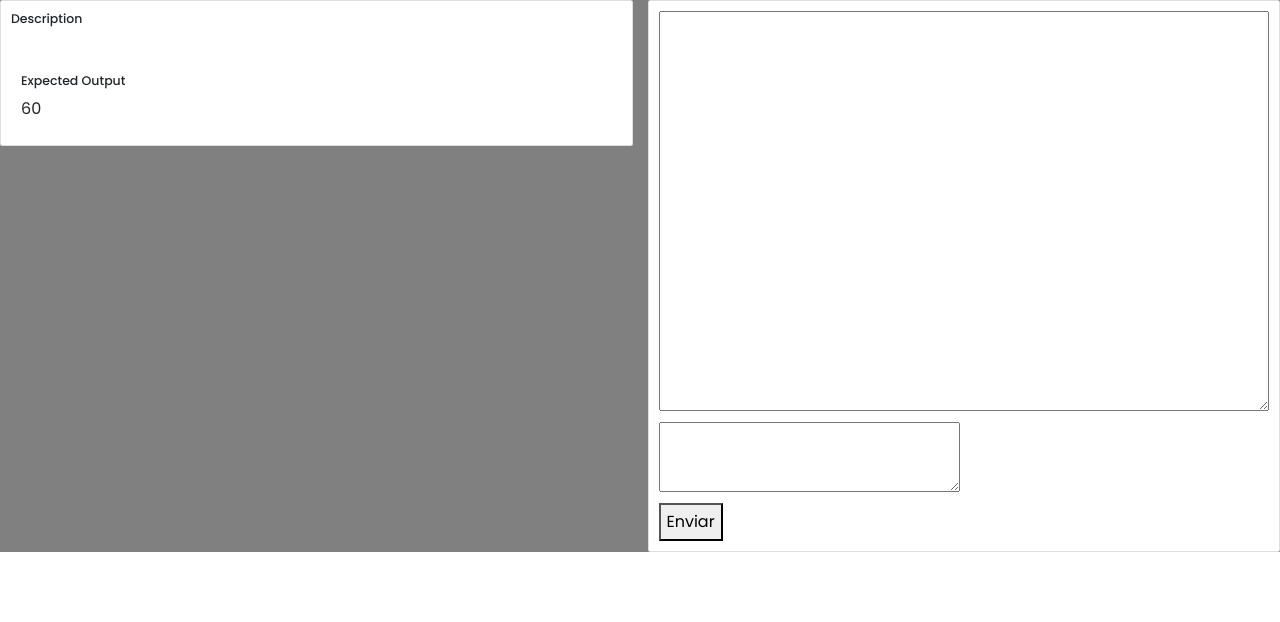
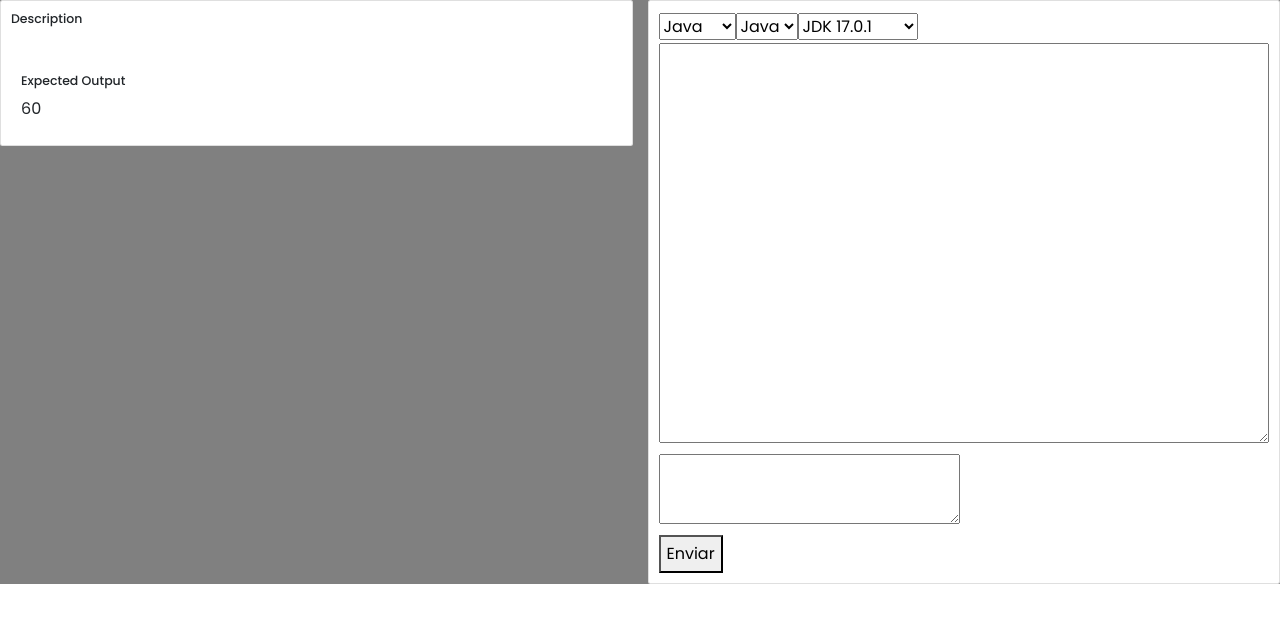
Before and after one commit to Nombre-Comun/Programacion_Competitiva, a React (Create React App) app in the folder front/: page /editor in a window 1280 px wide. Shown: the top 622 px of the page. Built offline with nearby package versions, Linux system fonts and the light colour scheme; what oidc-client would draw is missing.

Commit message:
update editor

```diff
--- a/front/src/components/pages/private/Editor.jsx
+++ b/front/src/components/pages/private/Editor.jsx
@@ -3,7 +3,7 @@ import axios from 'axios';
 
 function Editor() {
     function processOutput(props) {
-        let nOutput = props.replace(/\n/g, "<br>");
+        let nOutput = props;
         return nOutput;
     }
 
@@ -25,8 +25,84 @@ function Editor() {
     const [code, setCode] = useState('');
     const [inputStdin, setInputStdin] = useState('');
     const [responseC, setResponseC] = useState('');
+    const [language, setLanguage] = useState('java');
+    const [versionLang, setVersionLang] = useState('java');
+    const [version, setVersion] = useState('4');
     const [expectedOutput, setExpectedOutput] = useState(5 * 12);
-    const [output, setOutput] = useState(null);
+
+    const versionCode = (() => {
+        switch (language) {
+            case 'java':
+                return [
+                    { value: 'java', label: 'Java' },
+                ];
+            case 'python2':
+                return [
+                    { value: 'python2', label: 'Python 2' },
+                    { value: 'python3', label: 'Python 3' },
+                ];
+            case 'cpp':
+                return [
+                    { value: 'cpp', label: 'C++' },
+                    { value: 'cpp14', label: 'C++ 14' },
+                    { value: 'cpp17', label: 'C++ 17' },
+                ];
+            default:
+                return [];
+        }
+    })();
+
+    const versionLanguage = (() => {
+        switch (versionLang) {
+            case 'java':
+                return [
+                    { value: '0', label: 'JDK 1.8.0_66' },
+                    { value: '1', label: 'JDK 9.0.1' },
+                    { value: '2', label: 'JDK 10.0.1' },
+                    { value: '3', label: 'JDK 11.0.4' },
+                    { value: '4', label: 'JDK 17.0.1' },
+                ];
+            case 'python2':
+                return [
+                    { value: '0', label: '2.7.11' },
+                    { value: '1', label: '2.7.15' },
+                    { value: '2', label: '2.7.16' },
+                    { value: '3', label: '2.7.18' },
+                ];
+            case 'python3':
+                return [
+                    { value: '0', label: '3.5.1' },
+                    { value: '1', label: '3.6.3' },
+                    { value: '2', label: '3.6.5' },
+                    { value: '3', label: '3.7.4' },
+                    { value: '4', label: '3.9.9' },
+                ];
+            case 'cpp':
+                return [
+                    { value: '0', label: 'GCC 5.3.0' },
+                    { value: '1', label: 'Zapcc 5.0.0' },
+                    { value: '2', label: 'GCC 7.2.0' },
+                    { value: '3', label: 'GCC 8.1.0' },
+                    { value: '4', label: 'GCC 9.1.0' },
+                    { value: '5', label: 'GCC 11.1.0' },
+                ];
+            case 'cpp14':
+                return [
+                    { value: '0', label: 'g++ 14 GCC 5.3.0' },
+                    { value: '1', label: 'g++ 14 GCC 7.2.0' },
+                    { value: '2', label: 'g++ 14 GCC 8.1.0' },
+                    { value: '3', label: 'g++ 14 GCC 9.1.0' },
+                    { value: '4', label: 'GCC 11.1.0' },
+                ];
+            case 'cpp17':
+                return [
+                    { value: '0', label: 'g++ 17 GCC 9.1.0' },
+                    { value: '1', label: 'GCC 11.1.0' },
+                ];
+            default:
+                return [];
+        }
+    })();
 
     const handleSubmit = (event) => {
 
@@ -35,8 +111,11 @@ function Editor() {
         console.log(`El código ingresado es: ${code}`);
         const config = {
             script: code,
-            stdin: inputStdinN
+            stdin: inputStdinN,
+            language: versionLang,
+            version: version
         }
+        console.log(version + " " + versionLang)
         axios.post('https://localhost:7253/api/Codes',
             JSON.stringify(config),
             {
@@ -64,6 +143,22 @@ function Editor() {
         setInputStdin(event.target.value);
     };
 
+    const handleLanguageChange = (event) => {
+        setLanguage(event.target.value);
+        setVersionLang(event.target.value);
+        setVersion(0);
+    };
+
+    const handleVersionLangChange = (event) => {
+
+        setVersionLang(event.target.value);
+        setVersion(0);
+    };
+
+    const handleVersionChange = (event) => {
+        setVersion(event.target.value);
+    };
+
     return (
         <Fragment>
             <div className="row row-cols-1 row-cols-md-2 g-4">
@@ -89,6 +184,25 @@ function Editor() {
                     <div className="card">
                         <div className="card-body">
                             <form onSubmit={handleSubmit}>
+                                <select value={language} onChange={handleLanguageChange}>
+                                    <option value="python2">Python</option>
+                                    <option value="java">Java</option>
+                                    <option value="cpp">C++</option>
+                                </select>
+                                <select value={versionLang} onChange={handleVersionLangChange}>
+                                    {versionCode.map((opcion) => (
+                                        <option key={opcion.value} value={opcion.value}>
+                                            {opcion.label}
+                                        </option>
+                                    ))}
+                                </select>
+                                <select value={version} onChange={handleVersionChange}>
+                                    {versionLanguage.map((opcion) => (
+                                        <option key={opcion.value} value={opcion.value}>
+                                            {opcion.label}
+                                        </option>
+                                    ))}
+                                </select>
                                 <div>
                                     <label htmlFor="code"></label>
                                     <textarea className='compiler_editor' id="code" value={code} onChange={handleCodeChange} />
@@ -97,6 +211,7 @@ function Editor() {
                                     <label htmlFor="inputStdin"></label>
                                     <textarea id="inputStdin" value={inputStdin} onChange={handleInputStdinChange} />
                                 </div>
+
                                 <button type="submit">Enviar</button>
                             </form>
                         </div>
```
Also changed, not shown: 10 other files (tests, documents, lock files or other folders).
